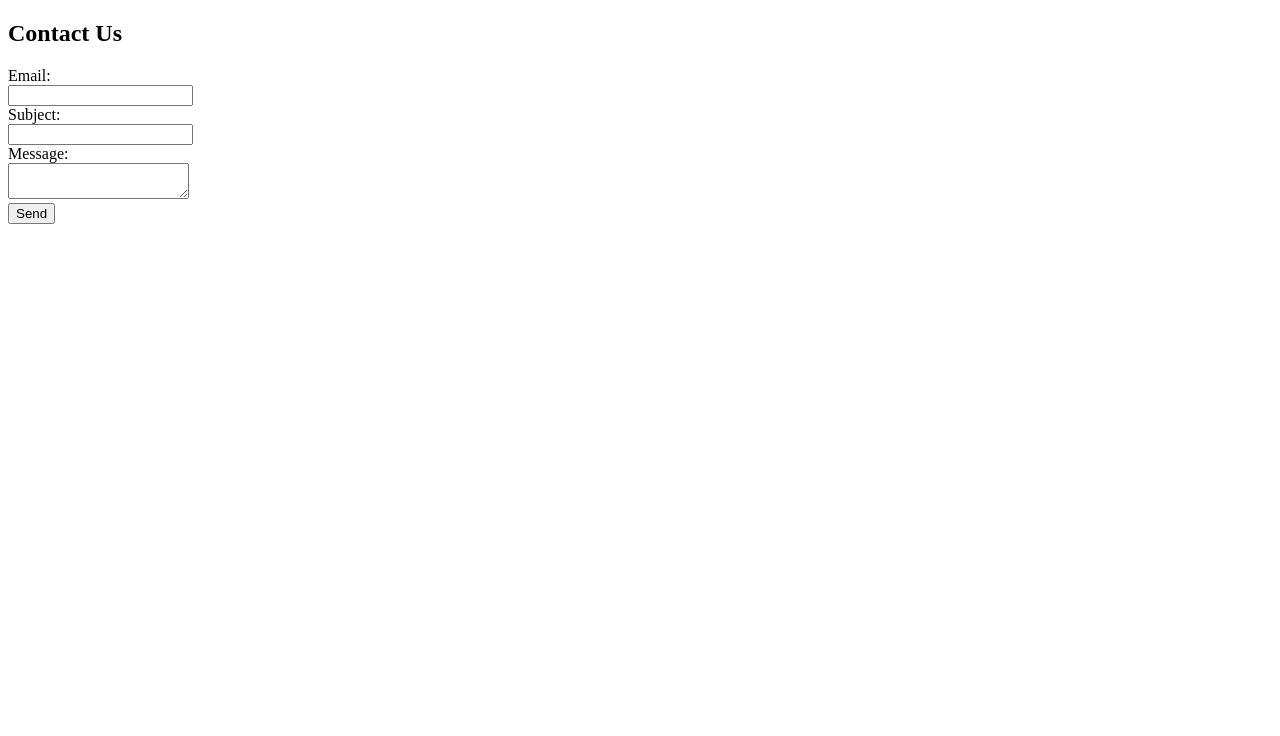
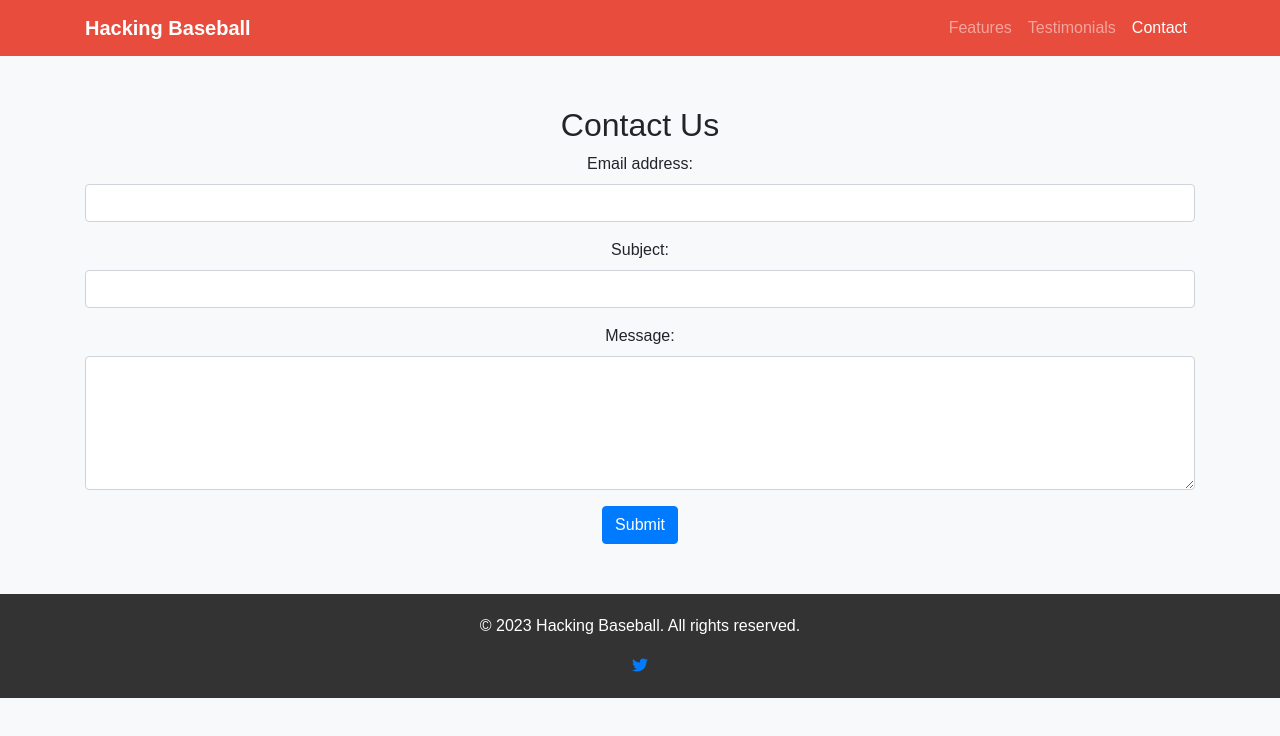
Before and after one commit to JackHalley/HackingBaseball, a plain HTML site: page templates/contact.html in a window 1280 px wide. Drawn offline with nearby package versions, Linux system fonts and the light colour scheme.

Commit message:
style contact page

```diff
--- a/templates/contact.html
+++ b/templates/contact.html
@@ -1,21 +1,106 @@
 <!DOCTYPE html>
-<html>
+<html lang="en">
+
 <head>
-    <title>Contact Form</title>
+    <meta charset="UTF-8">
+    <meta name="viewport" content="width=device-width, initial-scale=1.0">
+    <link href="https://stackpath.bootstrapcdn.com/bootstrap/4.5.2/css/bootstrap.min.css" rel="stylesheet">
+    <title>Contact - Hacking Baseball</title>
+    <style>
+        body {
+            font-family: 'Arial', sans-serif;
+            background-color: #f8f9fa;
+        }
+        .navbar {
+            background-color: #e74c3c;
+        }
+        .navbar-brand {
+            font-weight: bold;
+        }
+        .navbar-dark .navbar-toggler-icon {
+            background-color: #fff;
+        }
+        .contact-section {
+            background-color: #f8f9fa;
+            padding: 50px 0;
+            text-align: center;
+        }
+        .footer {
+            background-color: #333;
+            color: #fff;
+            padding: 20px 0;
+            text-align: center;
+        }
+    </style>
 </head>
+
 <body>
 
-<h2>Contact Us</h2>
+<!-- Navigation Bar -->
+<nav class="navbar navbar-expand-lg navbar-dark">
+    <div class="container">
+        <a class="navbar-brand" href="#">Hacking Baseball</a>
+        <button class="navbar-toggler" type="button" data-toggle="collapse" data-target="#navbarNav" aria-controls="navbarNav" aria-expanded="false" aria-label="Toggle navigation">
+            <span class="navbar-toggler-icon"></span>
+        </button>
+        <div class="collapse navbar-collapse" id="navbarNav">
+            <ul class="navbar-nav ml-auto">
+                <li class="nav-item">
+                    <a class="nav-link" href="#features">Features</a>
+                </li>
+                <li class="nav-item">
+                    <a class="nav-link" href="#testimonials">Testimonials</a>
+                </li>
+                <li class="nav-item active">
+                    <a class="nav-link" href="#contact">Contact</a>
+                </li>
+            </ul>
+        </div>
+    </div>
+</nav>
 
-<form action="/contact" method="post">
-    Email: <br>
-    <input type="email" name="email" required><br>
-    Subject: <br>
-    <input type="text" name="subject" required><br>
-    Message: <br>
-    <textarea name="message" required></textarea><br>
-    <input type="submit" value="Send">
-</form>
+<!-- Contact Section -->
+<section class="contact-section">
+    <div class="container">
+        <h2>Contact Us</h2>
+        <form method="POST" action="/contact">
+            <div class="form-group">
+                <label for="email">Email address:</label>
+                <input type="email" class="form-control" id="email" name="email" required>
+            </div>
+            <div class="form-group">
+                <label for="subject">Subject:</label>
+                <input type="text" class="form-control" id="subject" name="subject" required>
+            </div>
+            <div class="form-group">
+                <label for="message">Message:</label>
+                <textarea class="form-control" id="message" name="message" rows="5" required></textarea>
+            </div>
+            <button type="submit" class="btn btn-primary">Submit</button>
+        </form>
+    </div>
+</section>
+
+<!-- Footer -->
+<footer class="footer">
+    <div class="container">
+        &copy; 2023 Hacking Baseball. All rights reserved.
+        <div class="social-icons mt-3">
+            <!-- Add your social media links here. Example for Twitter: -->
+            <a href="#" target="_blank"><i class="fab fa-twitter"></i></a>
+            <!-- More icons can be added from Font Awesome. -->
+        </div>
+    </div>
+</footer>
+
+<!-- Optional JavaScript -->
+<!-- Font Awesome for icons -->
+<script src="https://kit.fontawesome.com/a076d05399.js"></script>
+<!-- jQuery first, then Popper.js, then Bootstrap JS -->
+<script src="https://code.jquery.com/jquery-3.5.1.slim.min.js"></script>
+<script src="https://cdn.jsdelivr.net/npm/@popperjs/core@2.9.3/dist/umd/popper.min.js"></script>
+<script src="https://stackpath.bootstrapcdn.com/bootstrap/4.5.2/js/bootstrap.min.js"></script>
 
 </body>
+
 </html>
```
